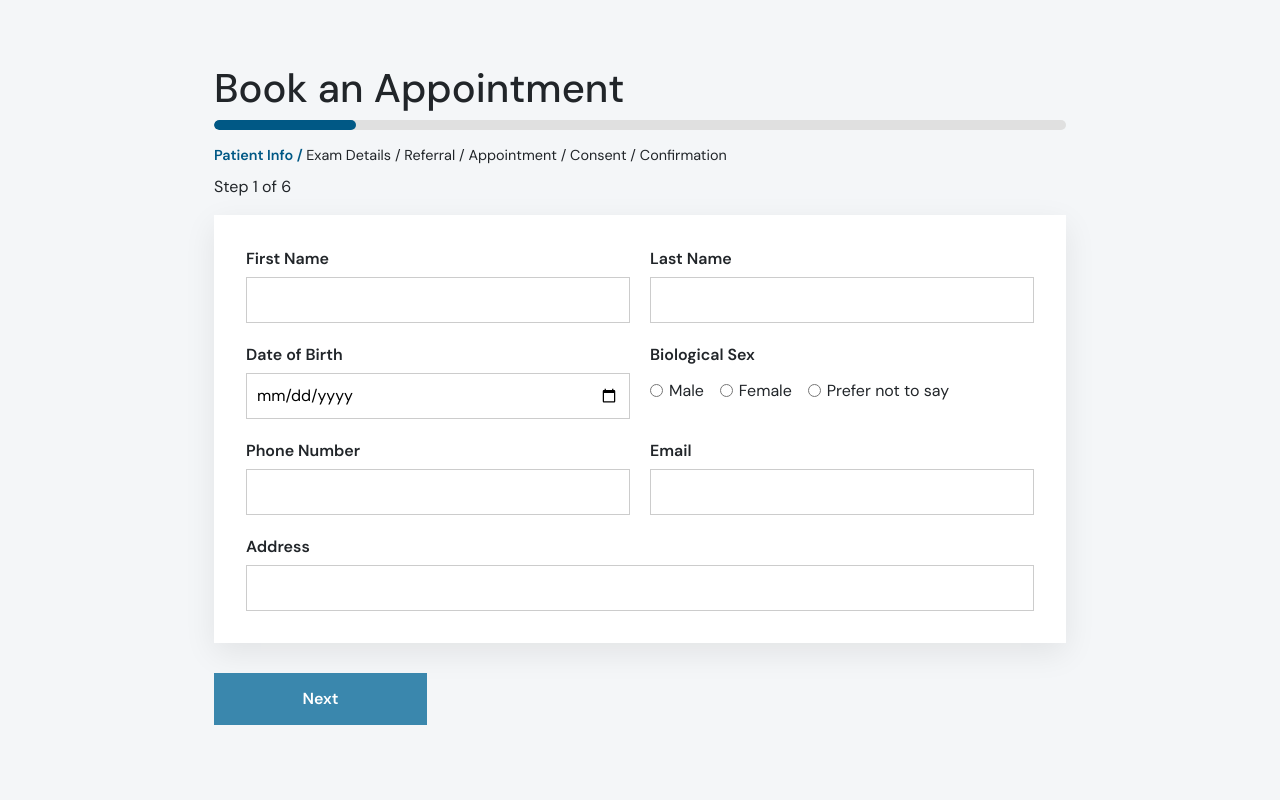
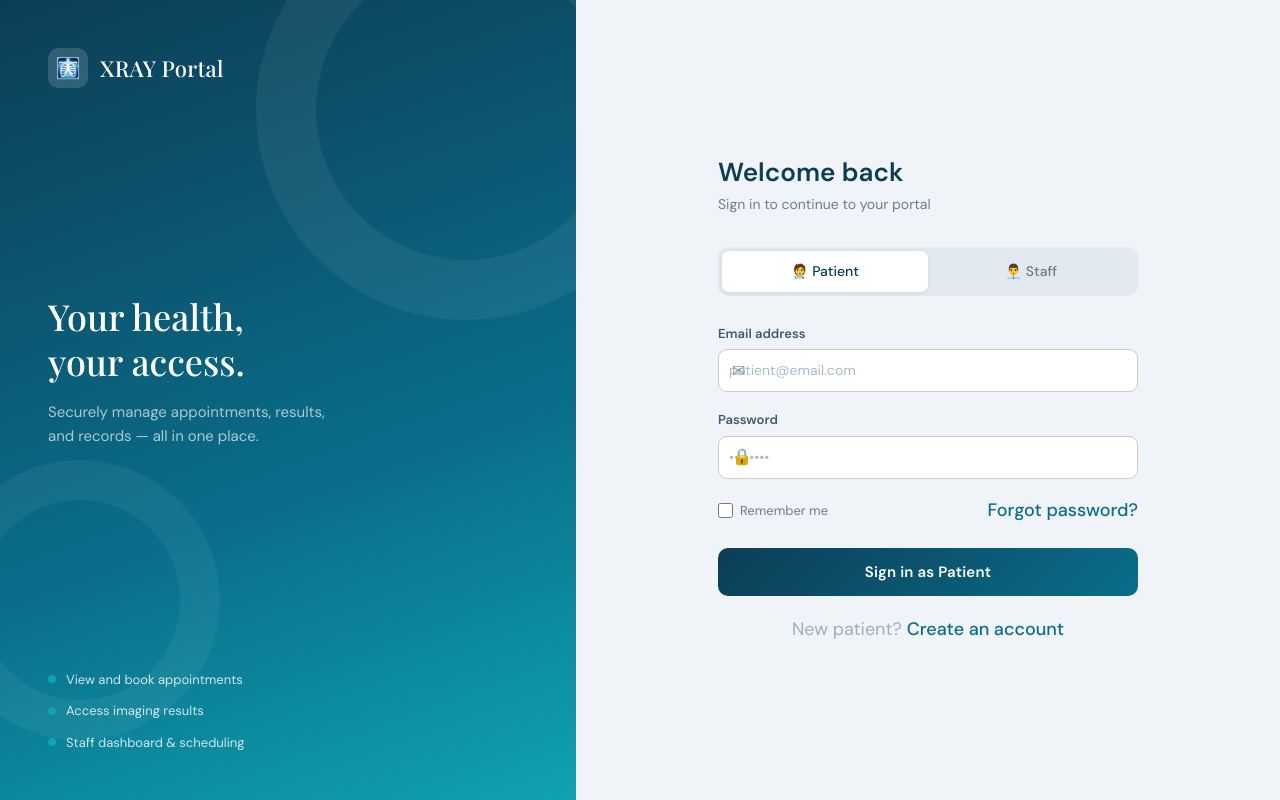
Before and after one commit to spencer78610/x-ray-booking-system, a React (Create React App) app: page /login in a window 1280 px wide. Built offline with nearby package versions, Linux system fonts and the light colour scheme.

Commit message:
Update App.js

```diff
--- a/src/App.js
+++ b/src/App.js
@@ -15,6 +15,14 @@ export default function App() {
 
 
   return (
-    <BookingForm />
+    <Router>
+      <Routes>
+        <Route path="/" element={<Navigate to="/login" replace />} />
+        <Route path="/login" element={<LoginPage onLogin={handleLogin} />} />
+        <Route path="/register" element={<CreateAccount />} />
+        <Route path="/booking" element={currentUser ? <BookingForm user={currentUser} /> : <Navigate to="/login" replace />} />
+        <Route path="/profile" element={currentUser ? <ProfilePage user={currentUser} /> : <Navigate to="/login" replace />} />
+      </Routes>
+    </Router>
   );
 }
```
